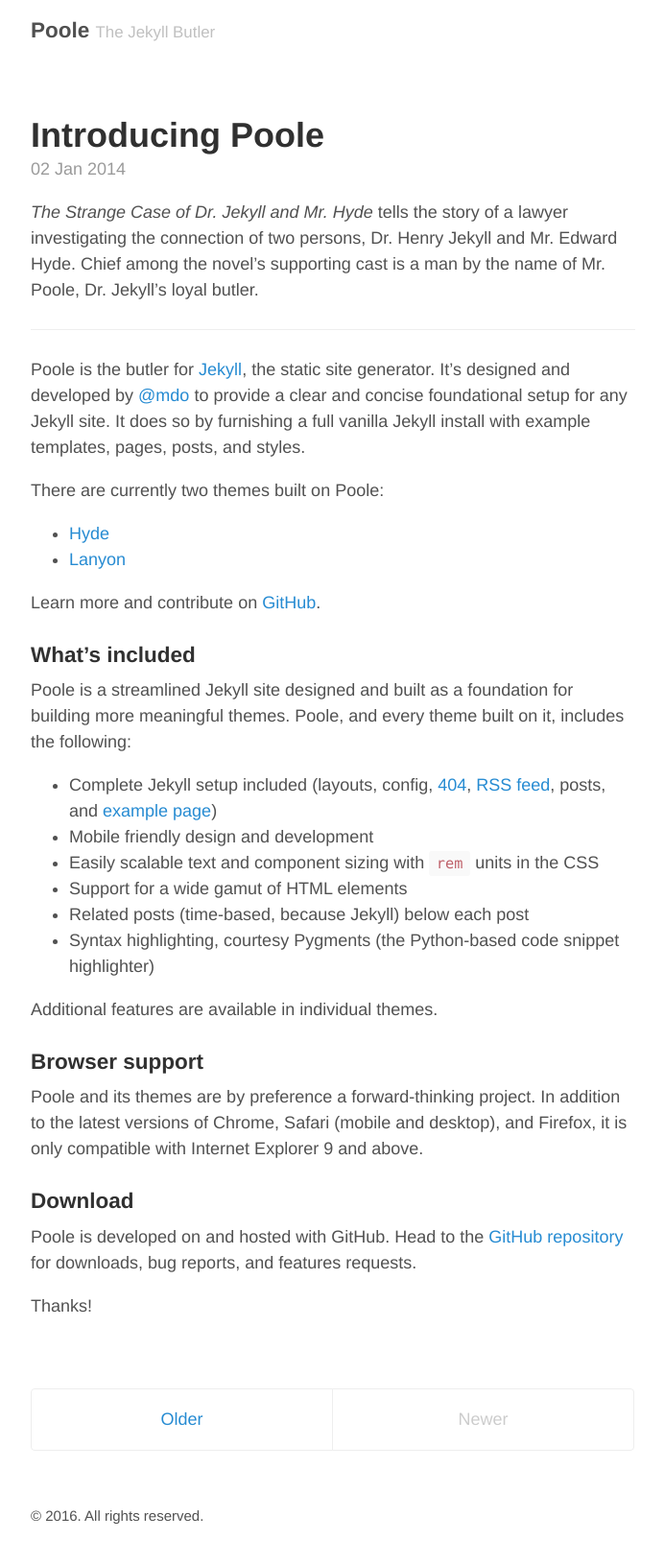
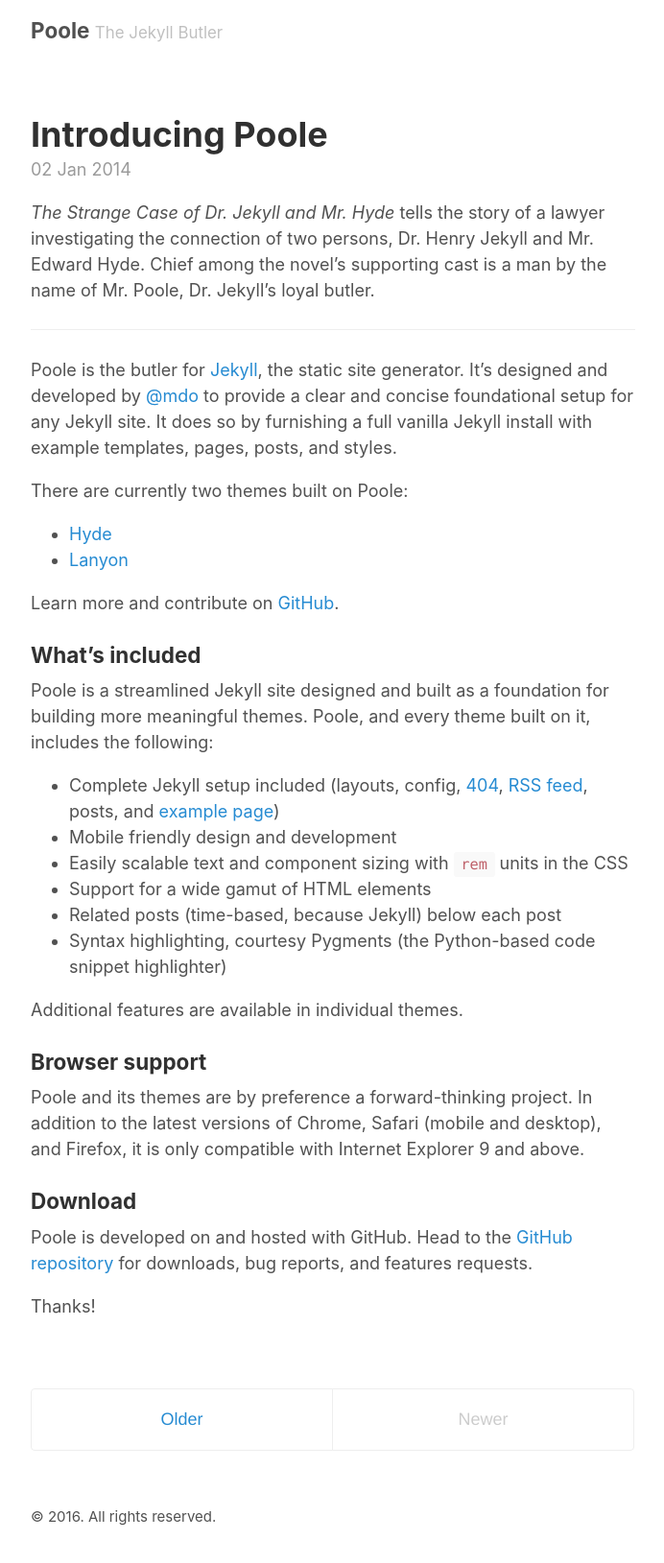
Before and after one commit to hkalant/poole, a Jekyll site: the page built from index.html, in a window 1280 px wide. Shown: the whole page at 96% size, without its empty margins (293-985 px from the left). Built offline with Jekyll 4.4.1, drawn with Linux system fonts in a browser that asks for light colours; the list of posts is cut into pages by our own code.

Commit message:
System fonts
System fonts that don’t suck.

```diff
--- a/_sass/_base.scss
+++ b/_sass/_base.scss
@@ -15,7 +15,7 @@ body {
 }
 
 html {
-  font-family: "Helvetica Neue", Helvetica, Arial, sans-serif;
+  font-family: -apple-system, BlinkMacSystemFont, 'Segoe UI', Roboto, Oxygen, Ubuntu, Cantarell, 'Open Sans', 'Helvetica Neue', sans-serif;
   font-size: 16px;
   line-height: 1.5;
 
```
